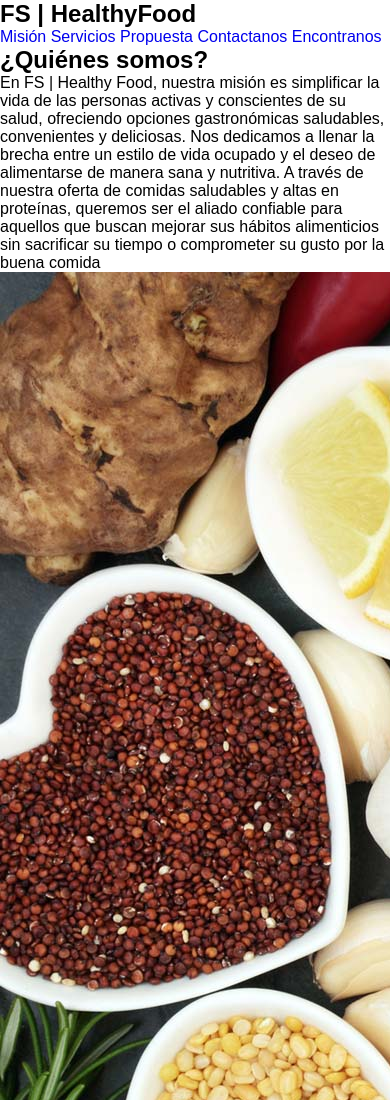
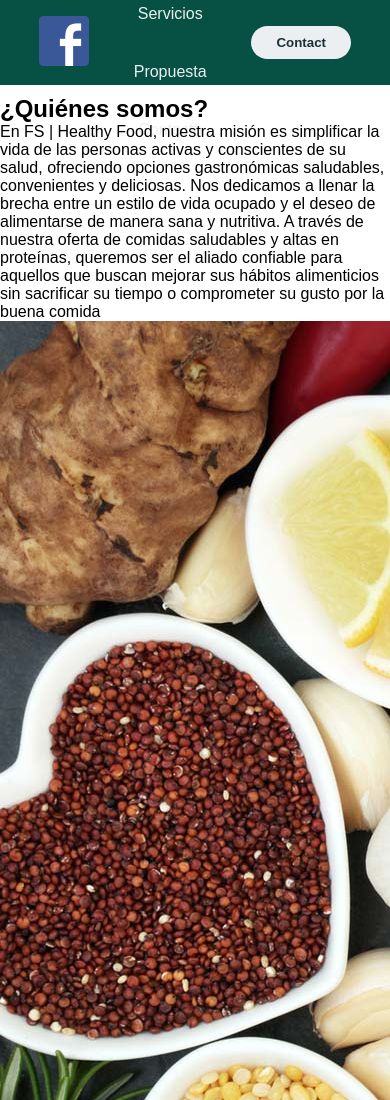
Before and after one commit to fasarachoUADE/fasarachoUADE.github.io, a plain HTML site: page index.html in a window 390 px wide. Shown: the top 1100 px of the page. Drawn offline with Linux system fonts and the light colour scheme.

Commit message:
Added navbar responsive

```diff
--- a/css/styles.css
+++ b/css/styles.css
@@ -6,6 +6,81 @@
     box-sizing: border-box;
     font-family: sans-serif;
     background-color: EAEAEA;
+}
+
+.header {
+    background-color: #065143;
+    display: flex;
+    justify-content: space-between;
+    align-items: center;
+    height: 85px;
+    padding: 5px 10%;
+    margin-bottom: 10px;
+}
+
+.header .nav-links li a {
+    text-align: center;
+}
+
+.header .logo {
+    cursor: pointer;
+}
+
+.header .logo img {
+    height: 50px;
+    width: auto;
+    transition: all 0.3s;
+}
+
+.header .logo img:hover {
+    transform: scale(1.2);
+}
+
+.header .nav-links {
+    display: flex;
+    flex-wrap: wrap;
+    align-items: center;
+    justify-content: center;
+    list-style: none;
+}
+
+.header .nav-links li {
+    display: inline-block;
+    align-items: center;
+    justify-content: space-around;
+    text-align: center;
+    padding: 20px;
+}
+
+.header .nav-links li:hover {
+    transform: scale(1.1);
+}
+
+.header .nav-links a {
+    font-size: 700;
+    color: #eceff1;
+    text-decoration: none;
+}
+
+.header .nav-links li a:hover {
+    color: #ffbc0e;
+}
+
+.header .btn button {
+    font-weight: 700;
+    color: #1b3039;
+    padding: 9px 25px;
+    background: #eceff1;
+    border: none;
+    border-radius: 50px;
+    cursor: pointer;
+    transition: all 0.3s ease 0s;
+}
+
+.header .btn button:hover {
+    background-color: #e2f1f8;
+    color: #ffbc0e;
+    transform: scale(1.1);
 }
 
 
--- a/index.html
+++ b/index.html
@@ -10,18 +10,19 @@
 </head>
 
 <body>
-    <header>
-        <div class="logo-y-titulo">
-            <h2>FS | HealthyFood</h2>
+    <header class="header">
+        <div class="logo">
+            <img src="/img/facebook-logo.png" alt="Logo de la marca">
         </div>
-
         <nav>
-            <a href="#mision">Misión</a></li>
-            <a href="#servicios">Servicios</a></li>
-            <a href="#propuesta">Propuesta</a></li>
-            <a href="#contacto">Contactanos</a></li>
-            <a href="#encontranos">Encontranos</a>
+            <ul class="nav-links">
+                <li><a href="#mision">Mision</a></li>
+                <li><a href="#servicios">Servicios</a></li>
+                <li><a href="#propuesta">Propuesta</a></li>
+                <li><a href="#contacto">Contacto</a></li>
+            </ul>
         </nav>
+        <a class="btn" href="#"><button>Contact</button></a>
     </header>
 
     <main>
```
